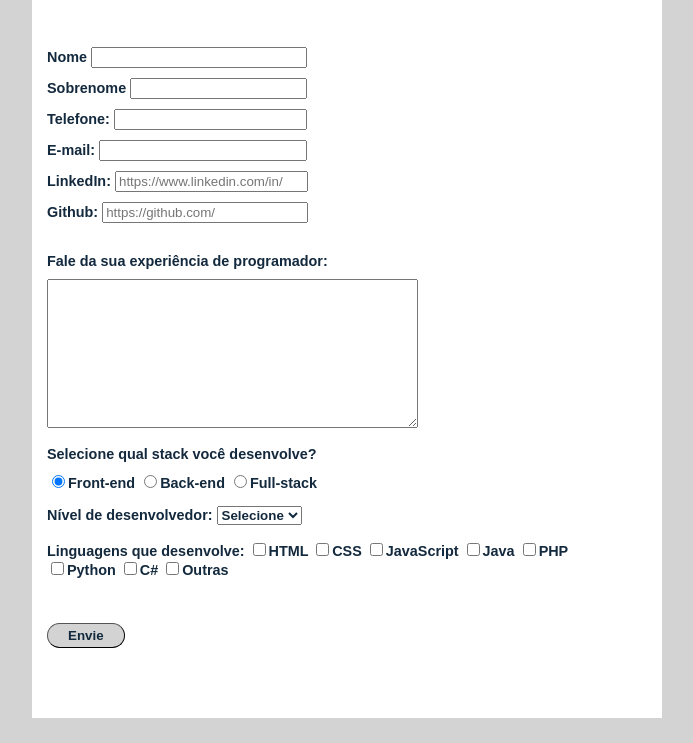
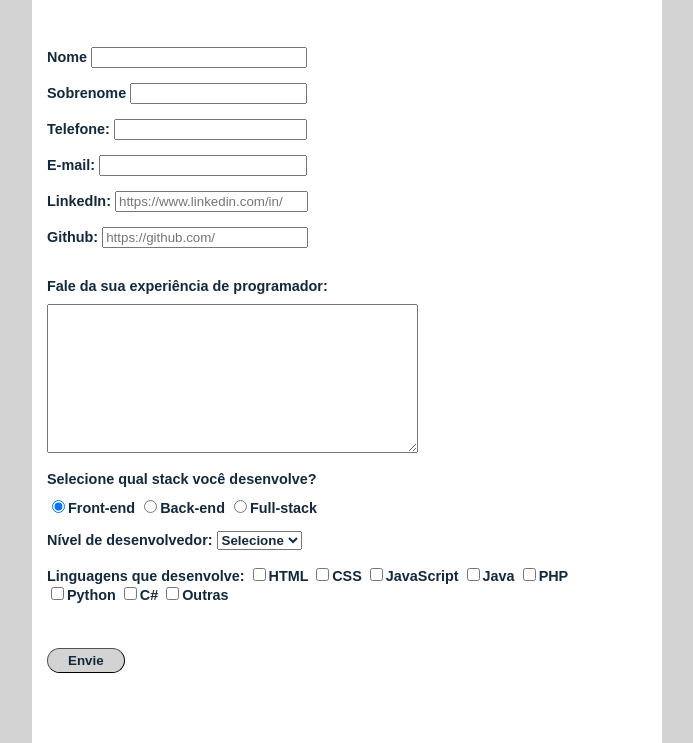
Before and after one commit to reuelsilva/formulario, a plain HTML site: page form.html in a window 1280 px wide. Shown: the part 118-861 px from the top of the page, without its empty margins (293-986 px from the left). Before the commit the page ends 836 px from the top, so only its background shows below. Drawn offline with Linux system fonts and the light colour scheme.

Commit message:
20:20 02/09/2022

```diff
--- a/style.css
+++ b/style.css
@@ -47,8 +47,8 @@ main{
 }
 
 .bloco-alto{
-    margin-top: 10px;
-    margin-bottom: 10px;
+    margin-top: 15px;
+    margin-bottom: 15px;
 }
 
 #lbl-area-de-texto{
```
